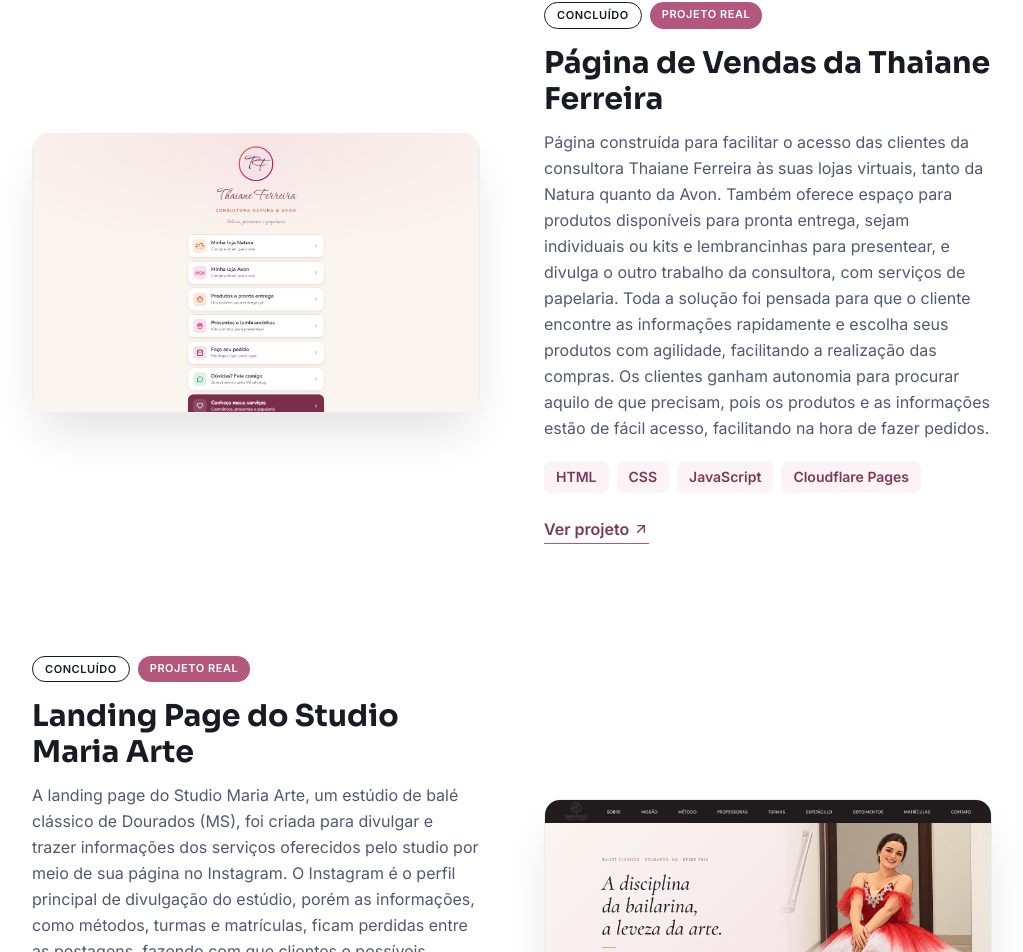
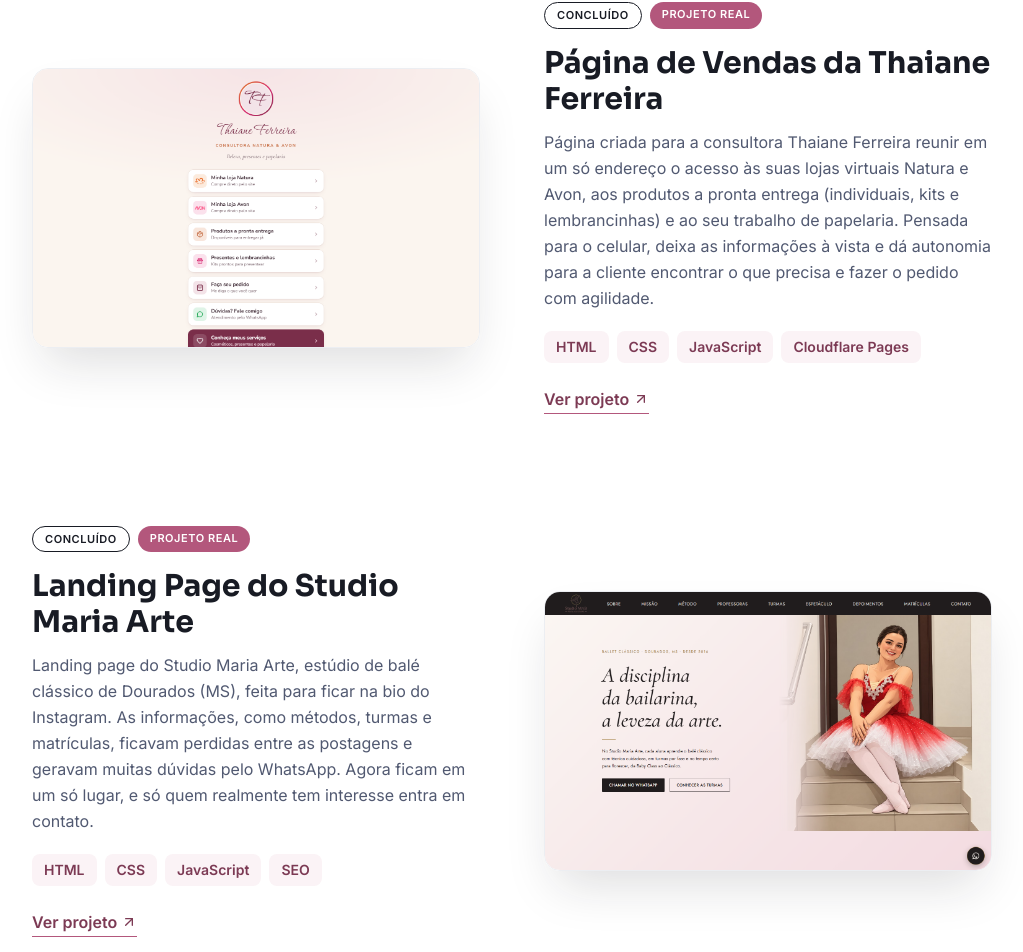
Before and after one commit to flaviafogaca/portfolio, a React (Vite) app: page / in a window 1280 px wide. Shown: the part 2452-3404 px from the top of the page, without its empty margins (128-1151 px from the left). Built offline with nearby package versions, Linux system fonts and the light colour scheme.

Commit message:
Shorten Thaiane and Maria Arte project descriptions
Co-Authored-By: Claude Sonnet 5.5 <noreply@anthropic.com>

```diff
--- a/src/data/content.ts
+++ b/src/data/content.ts
@@ -59,7 +59,7 @@ export const projects: Project[] = [
   {
     title: "Página de Vendas da Thaiane Ferreira",
     description:
-      "Página construída para facilitar o acesso das clientes da consultora Thaiane Ferreira às suas lojas virtuais, tanto da Natura quanto da Avon. Também oferece espaço para produtos disponíveis para pronta entrega, sejam individuais ou kits e lembrancinhas para presentear, e divulga o outro trabalho da consultora, com serviços de papelaria. Toda a solução foi pensada para que o cliente encontre as informações rapidamente e escolha seus produtos com agilidade, facilitando a realização das compras. Os clientes ganham autonomia para procurar aquilo de que precisam, pois os produtos e as informações estão de fácil acesso, facilitando na hora de fazer pedidos.",
+      "Página criada para a consultora Thaiane Ferreira reunir em um só endereço o acesso às suas lojas virtuais Natura e Avon, aos produtos a pronta entrega (individuais, kits e lembrancinhas) e ao seu trabalho de papelaria. Pensada para o celular, deixa as informações à vista e dá autonomia para a cliente encontrar o que precisa e fazer o pedido com agilidade.",
     tags: ["HTML", "CSS", "JavaScript", "Cloudflare Pages"],
     status: "Concluído",
     category: "Projeto real",
@@ -69,7 +69,7 @@ export const projects: Project[] = [
   {
     title: "Landing Page do Studio Maria Arte",
     description:
-      "A landing page do Studio Maria Arte, um estúdio de balé clássico de Dourados (MS), foi criada para divulgar e trazer informações dos serviços oferecidos pelo studio por meio de sua página no Instagram. O Instagram é o perfil principal de divulgação do estúdio, porém as informações, como métodos, turmas e matrículas, ficam perdidas entre as postagens, fazendo com que clientes e possíveis clientes fiquem em dúvida e precisem perguntar tudo pelo WhatsApp. Com a landing page disponível direto na bio do studio, as pessoas terão fácil acesso às informações relevantes, e só aquelas que realmente têm interesse entrarão em contato. Dessa forma, a landing page foi criada para trazer informações e captar leads.",
+      "Landing page do Studio Maria Arte, estúdio de balé clássico de Dourados (MS), feita para ficar na bio do Instagram. As informações, como métodos, turmas e matrículas, ficavam perdidas entre as postagens e geravam muitas dúvidas pelo WhatsApp. Agora ficam em um só lugar, e só quem realmente tem interesse entra em contato.",
     tags: ["HTML", "CSS", "JavaScript", "SEO"],
     status: "Concluído",
     category: "Projeto real",
```
